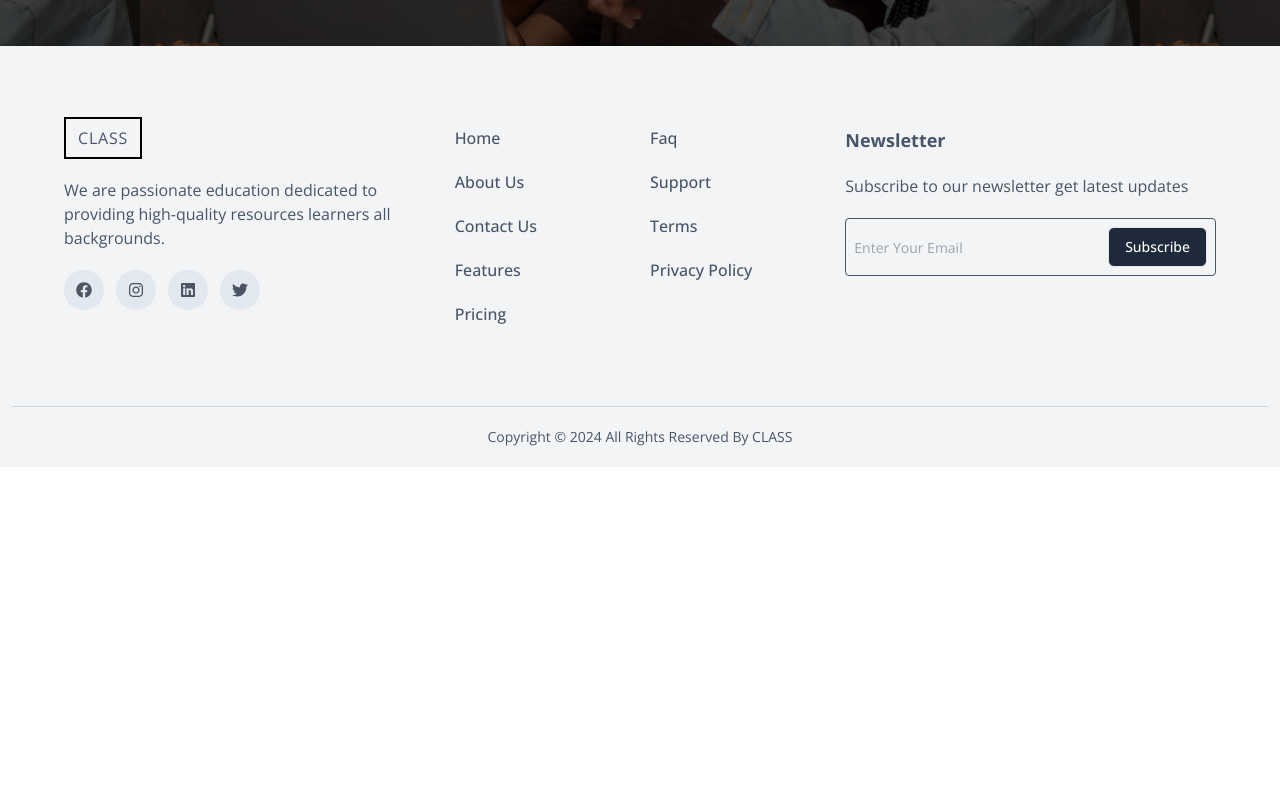
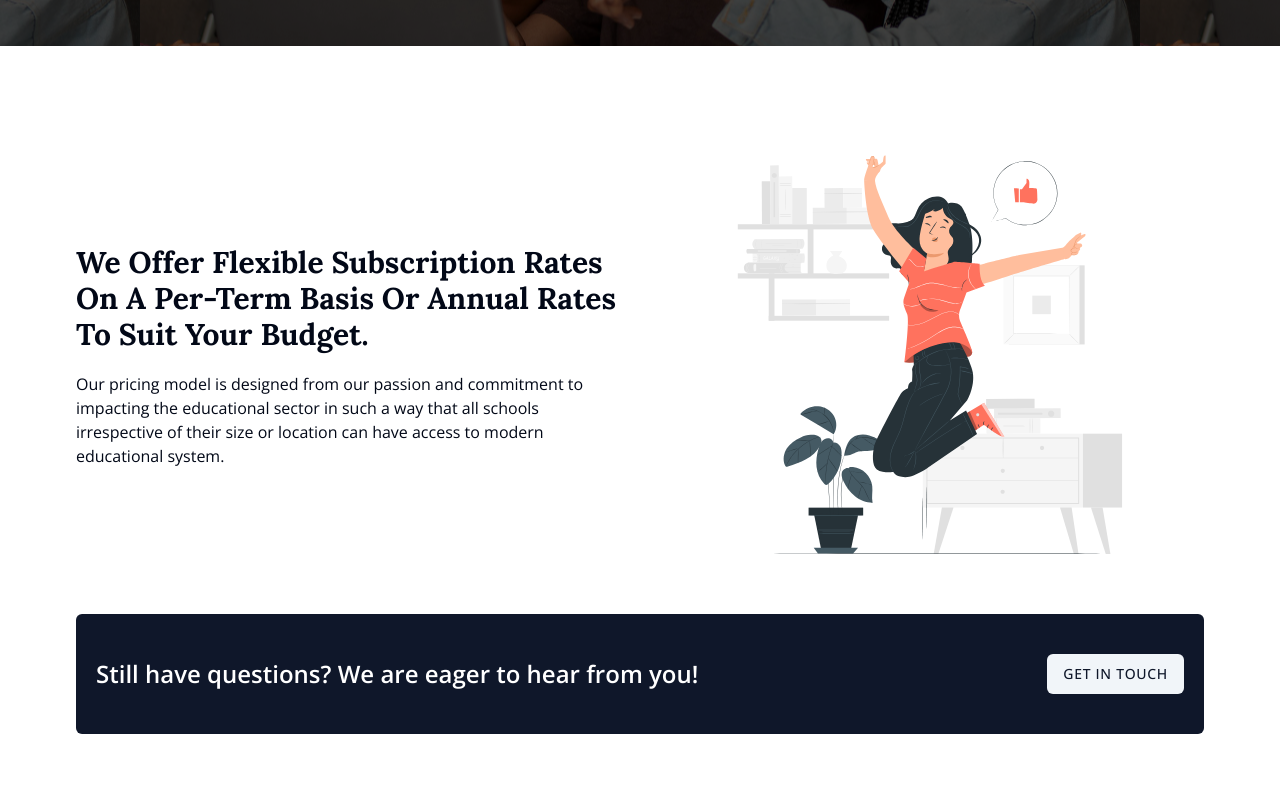
Before and after one commit to Chromax-design/cms, a Next.js app: page /pricing in a window 1280 px wide. Shown: the part 500-1300 px from the top of the page. Before the commit the page ends 967 px from the top, so only its background shows below. Built offline with nearby package versions, Linux system fonts and the light colour scheme.

Commit message:
added the pricing page

```diff
--- a/app/(main)/pricing/page.tsx
+++ b/app/(main)/pricing/page.tsx
@@ -1,10 +1,50 @@
 import PageBanner from "@/components/PageBanner";
+import Image from "next/image";
 import React from "react";
+import { Lora } from "next/font/google";
+import { Button } from "@/components/ui/button";
+const LoraFont = Lora({ subsets: ["latin"], weight: ["400", "700"] });
 
 const PricingPage = () => {
   return (
     <section>
       <PageBanner title="pricing" />
+      <div className="mx-auto max-w-6xl py-20 space-y-10 px-3">
+        <div className="grid md:grid-cols-2 gap-5 lg:gap-10 items-center">
+          <div>
+            <h2
+              className={`${LoraFont.className} text-2xl md:text-3xl font-bold capitalize mb-5 mt-3`}
+            >
+              We offer flexible subscription rates on a per-term basis or annual
+              rates to suit your budget.
+            </h2>
+            <p>
+              Our pricing model is designed from our passion and commitment to
+              impacting the educational sector in such a way that all schools
+              irrespective of their size or location can have access to modern
+              educational system.
+            </p>
+          </div>
+          <Image
+            src={"/assets/pricing-img.svg"}
+            alt="pricing image"
+            width={"100"}
+            height={"100"}
+            className="w-full h-auto max-w-md mx-auto md:mr-auto"
+          />
+        </div>
+        <div className="bg-slate-900 rounded-md px-5 py-10 max-md:space-y-5 md:flex md:justify-between md:items-center gap-10">
+          <h2 className="text-white text-2xl font-semibold">
+            Still have questions? We are eager to hear from you!
+          </h2>
+          <Button
+            className="text-sm tracking-wider uppercase"
+            variant={"secondary"}
+          >
+            Get in touch
+          </Button>
+        </div>
+      </div>
     </section>
   );
 };
```
Also changed, not shown: public/assets/pricing-img.svg (added).
